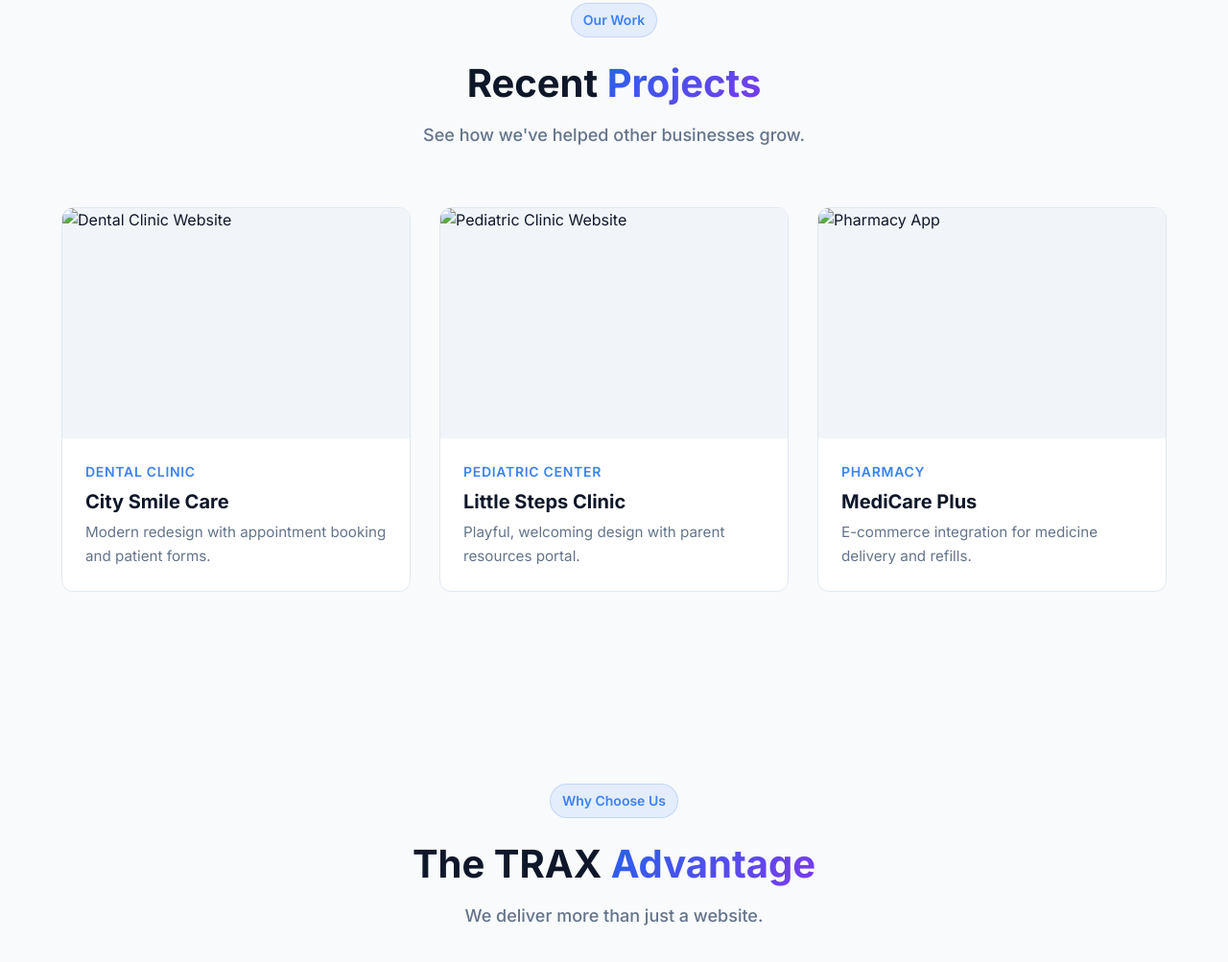
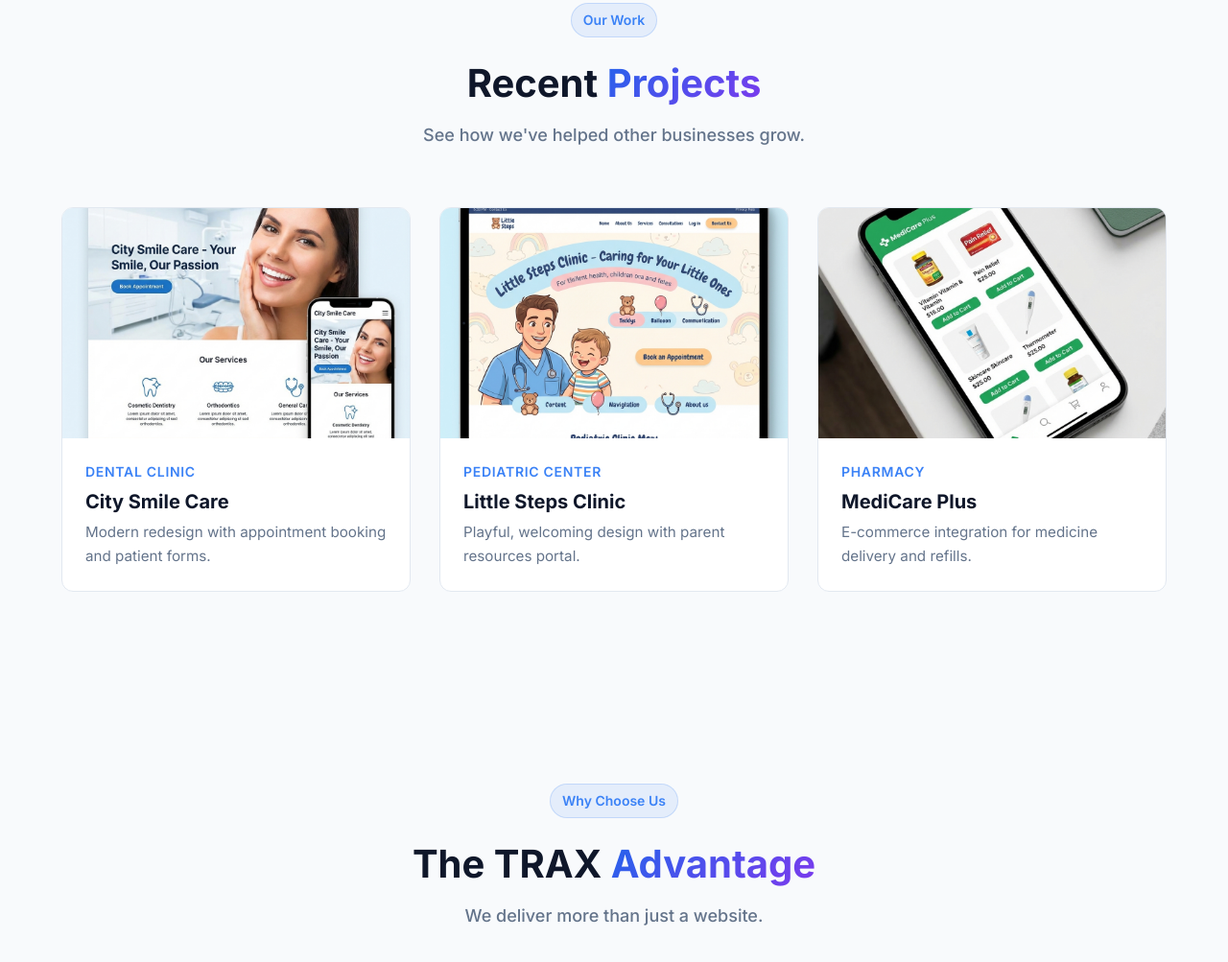
Before and after one commit to Swesthik/TRAX_soora, a website built with Vite: page index.html in a window 1280 px wide. Shown: the part 2915-3918 px from the top of the page at 96% size. Built offline with nearby package versions, Linux system fonts and the light colour scheme; animation ran at ten frames a second; files whose address does not match are found by name.

Commit message:
Fix broken images by adding local assets

```diff
--- a/index.html
+++ b/index.html
@@ -249,7 +249,7 @@
                     <div class="portfolio-grid">
                         <div class="project-card">
                             <div class="project-image">
-                                <img src="C:/Users/D E L L/.gemini/antigravity/brain/5f65f52b-5a39-4896-b626-0cf94bf05ae7/project_dental_1765466767460.png"
+                                <img src="images/dental-clinic.png"
                                     alt="Dental Clinic Website" style="width: 100%; height: 100%; object-fit: cover;">
                                 <div class="project-overlay">
                                     <a href="#" class="btn btn-primary btn-sm">View Site</a>
@@ -263,7 +263,7 @@
                         </div>
                         <div class="project-card">
                             <div class="project-image">
-                                <img src="C:/Users/D E L L/.gemini/antigravity/brain/5f65f52b-5a39-4896-b626-0cf94bf05ae7/project_pediatric_1765466815405.png"
+                                <img src="images/pediatric-clinic.png"
                                     alt="Pediatric Clinic Website"
                                     style="width: 100%; height: 100%; object-fit: cover;">
                                 <div class="project-overlay">
@@ -278,7 +278,7 @@
                         </div>
                         <div class="project-card">
                             <div class="project-image">
-                                <img src="C:/Users/D E L L/.gemini/antigravity/brain/5f65f52b-5a39-4896-b626-0cf94bf05ae7/project_pharmacy_1765466861173.png"
+                                <img src="images/pharmacy-app.png"
                                     alt="Pharmacy App" style="width: 100%; height: 100%; object-fit: cover;">
                                 <div class="project-overlay">
                                     <a href="#" class="btn btn-primary btn-sm">View Site</a>
```
Also changed, not shown: public/images/dental-clinic.png (added), public/images/pediatric-clinic.png (added), public/images/pharmacy-app.png (added).
